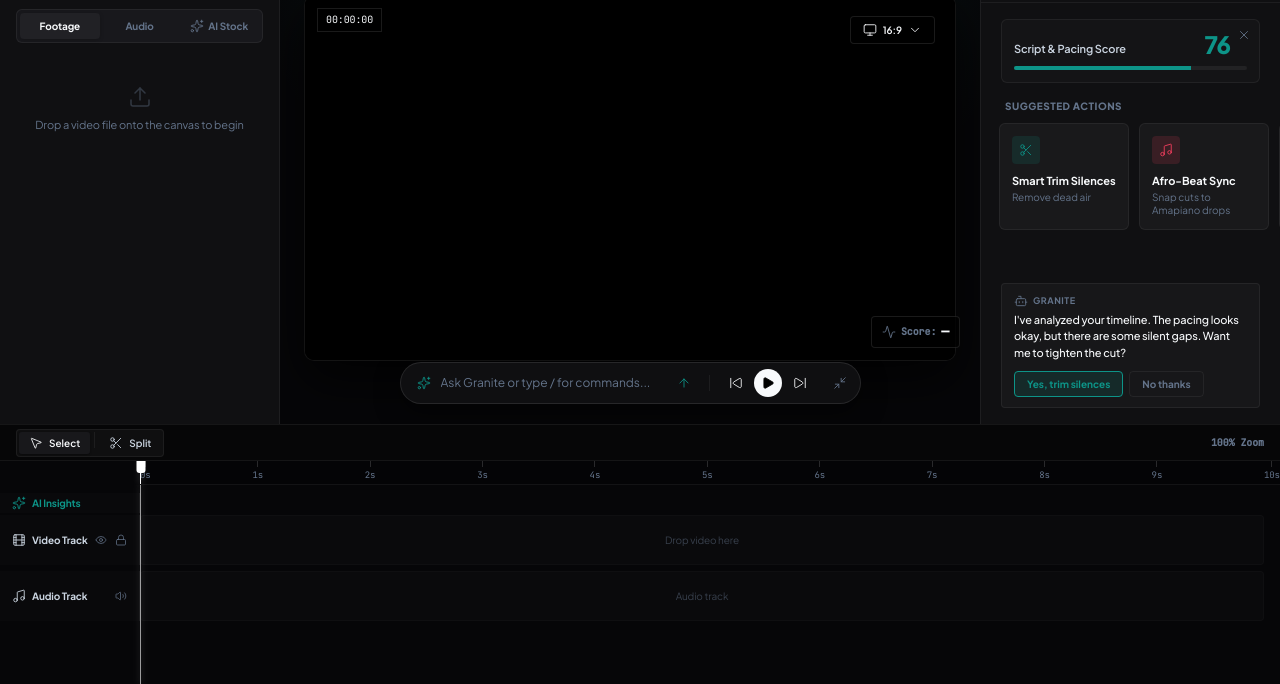
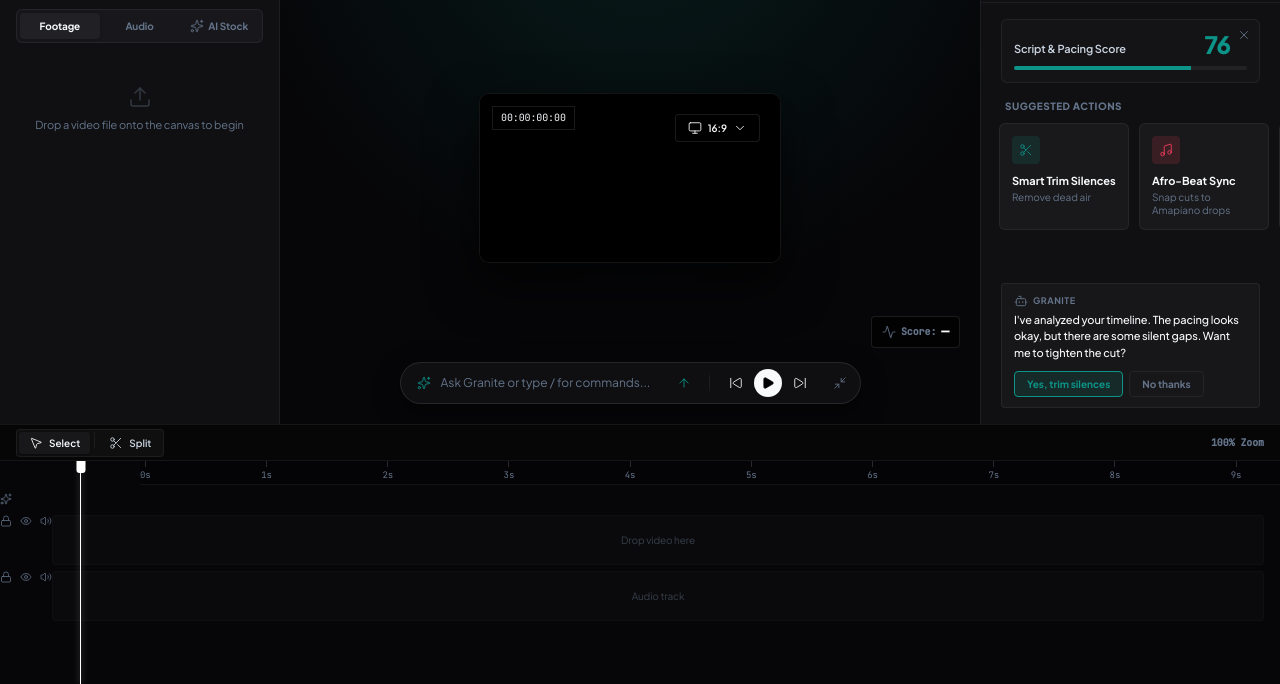
Before and after one commit to elviscgn/iKlippa, a plain HTML site: page frontend/index.html in a window 1280 px wide. Shown: the part 116-800 px from the top of the page. Drawn offline with nearby package versions, Linux system fonts and the light colour scheme.

Commit message:
updated the timeline layout for better track visibility and added icons for easier interaction

```diff
--- a/frontend/index.html
+++ b/frontend/index.html
@@ -523,95 +523,44 @@
           </div>
 
           <div class="tl-body" id="tl-body">
-            <div class="tl-ruler" id="tl-ruler">
-              <div class="playhead" id="ph-ruler" style="left: 0px">
-                <div class="playhead-knob"></div>
-              </div>
+            <div class="tl-ruler-wrapper">
+              <div class="tl-gutter"></div>
+              <div class="tl-ruler" id="tl-ruler"></div>
             </div>
             <div class="tl-tracks" id="tl-tracks">
               <div class="track ai-track">
-                <div class="track-head">
-                  <span class="track-title" style="color: var(--accent-primary)"
-                    ><i data-lucide="sparkles"></i> AI Insights</span
-                  >
+                <div class="track-gutter">
+                  <div class="track-icons">
+                    <i data-lucide="sparkles"></i>
+                  </div>
                 </div>
                 <div class="track-lane" id="lane-ai"></div>
               </div>
-              <div class="track">
-                <div class="track-head">
-                  <span class="track-title"
-                    ><i data-lucide="film"></i> Video Track</span
-                  >
+              <div class="track video-track" data-track-id="v1">
+                <div class="track-gutter">
                   <div class="track-icons">
-                    <i
-                      data-lucide="eye"
-                      onclick="
-                        document.querySelector('#canvas-img').style.opacity =
-                          this.style.color === 'red' ? '1' : '0';
-                        this.style.color =
-                          this.style.color === 'red' ? '' : 'red';
-                      "
-                    ></i>
-                    <i
-                      data-lucide="lock"
-                      onclick="
-                        showToast(
-                          this.style.color === 'red'
-                            ? 'Track Unlocked'
-                            : 'Track Locked',
-                          'lock',
-                        );
-                        this.style.color =
-                          this.style.color === 'red' ? '' : 'red';
-                      "
-                    ></i>
+                    <i data-lucide="lock" class="track-lock"></i>
+                    <i data-lucide="eye" class="track-visibility"></i>
+                    <i data-lucide="volume-2" class="track-volume-icon"></i>
                   </div>
                 </div>
                 <div class="track-lane" id="lane-v1"></div>
               </div>
-              <div class="track">
-                <div class="track-head">
-                  <span class="track-title"
-                    ><i data-lucide="music"></i> Audio Track</span
-                  >
+              <div class="track audio-track" data-track-id="a1">
+                <div class="track-gutter">
                   <div class="track-icons">
-                    <i
-                      data-lucide="volume-2"
-                      onclick="
-                        showToast(
-                          this.style.color === 'red'
-                            ? 'Audio Unmuted'
-                            : 'Audio Muted',
-                          'volume-x',
-                        );
-                        this.style.color =
-                          this.style.color === 'red' ? '' : 'red';
-                      "
-                    ></i>
+                    <i data-lucide="lock" class="track-lock"></i>
+                    <i data-lucide="eye" class="track-visibility"></i>
+                    <i data-lucide="volume-2" class="track-volume-icon"></i>
                   </div>
                 </div>
-                <div class="track-lane" id="lane-a1">
-                  <div
-                    class="tl-clip tl-clip-audio"
-                    style="left: 0; width: 100%"
-                  >
-                    <div class="waveform" id="waveform-container"></div>
-                    <span
-                      class="tl-clip-label"
-                      style="position: absolute; bottom: 6px; left: 8px"
-                      >Amapiano_LogDrum_Drop.mp3</span
-                    >
-                  </div>
-                </div>
+                <div class="track-lane" id="lane-a1"></div>
               </div>
-              <div
-                class="playhead"
-                id="ph-tracks"
-                style="left: 140px; top: 0; opacity: 0.6"
-              ></div>
+            </div>
+            <div class="playhead" id="ph-tracks" style="left: 80px">
+              <div class="playhead-knob"></div>
             </div>
           </div>
-        </div>
       </div>
     </div>
 
```
